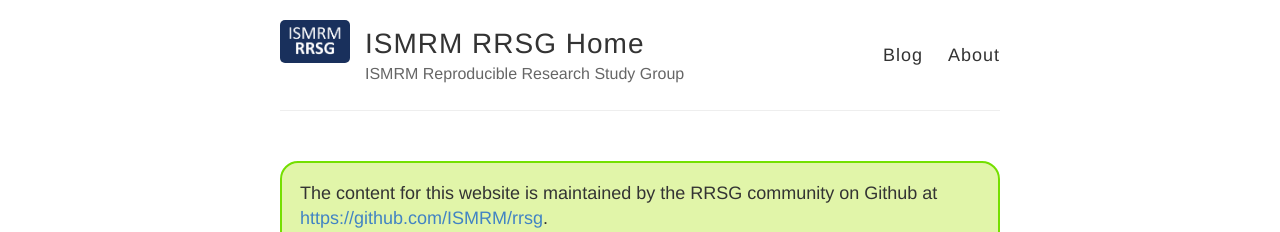
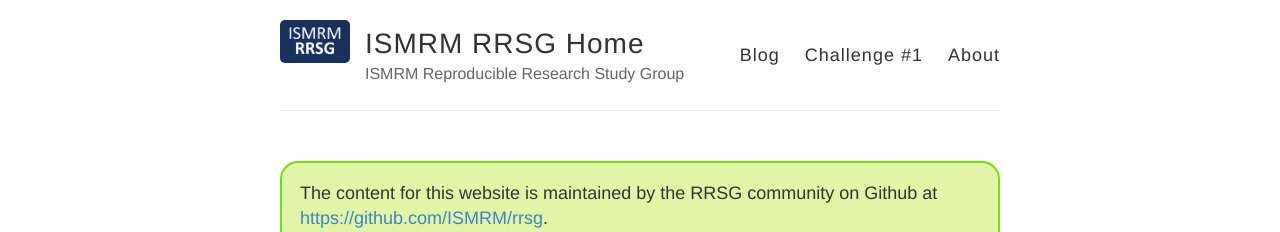
Before and after one commit to ISMRM/rrsg, a Jekyll site: the page built from index.html, in a window 1280 px wide. Shown: the top 232 px of the page. Built offline with Jekyll 4.4.1, drawn with Linux system fonts in a browser that asks for light colours; comment, search, counter and statistics services are not loaded.

Commit message:
Update default.html

```diff
--- a/_layouts/default.html
+++ b/_layouts/default.html
@@ -28,6 +28,7 @@
 
           <nav>
             <a href="{{ site.baseurl }}/">Blog</a>
+            <a href="{{ site.baseurl }}/challenge_one">Challenge #1</a>
             <a href="{{ site.baseurl }}/about">About</a>
           </nav>
         </header>
```
